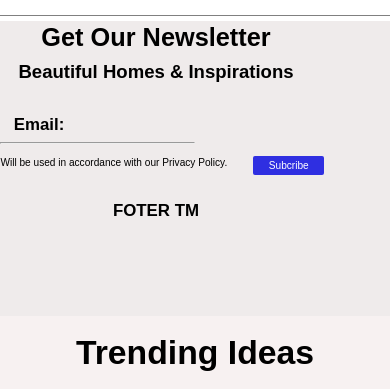
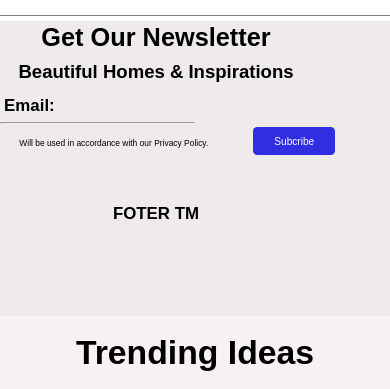
Before and after one commit to chetnapatidar123/foter, a plain HTML site: page index.html in a window 390 px wide. Shown: the part 4199-4588 px from the top of the page. Drawn offline with nearby package versions, Linux system fonts and the light colour scheme.

Commit message:
Update style.css

```diff
--- a/style.css
+++ b/style.css
@@ -1141,8 +1141,8 @@ text-align: center;
     font-size: 2.2vmax;
 }
 .news h5{
-    margin-top: 5vw;
-    margin-right: 60vw;
+    margin-top: 0vmax;
+    margin-right: 30vmax;
     font-size: 2vmax;
 }
 .news h6{
@@ -1150,27 +1150,27 @@ text-align: center;
 }
 .news p{
      /* background-color: black; */
-    font-size: 1.2vmax;
-    margin-right: 0vw;
+    font-size: 1vmax;
+    margin-right: 0vmax;
     margin-left: -10vmax;
     display: inline;
 }
 .news button{
-    padding: 1vw 4vw;
+    padding: 1vmax 2.5vmax;
     font-size: 1.2vmax;
     margin-left: 30vmax;
     display: flex;
-    margin-top: -6vw;
+    margin-top: -4vmax;
     background-color: rgb(47, 47, 225);
     color: white;
     border: none;
-    border-radius: 0.5vw;
+    border-radius: 0.5vmax;
     cursor: pointer;
 }
 .news h2{
     font-size: 2vmax;
     font-weight: 900;
-    margin-top: 5vw;
+    margin-top: 5vmax;
 }
 .page9{
     width: 100%;
```
